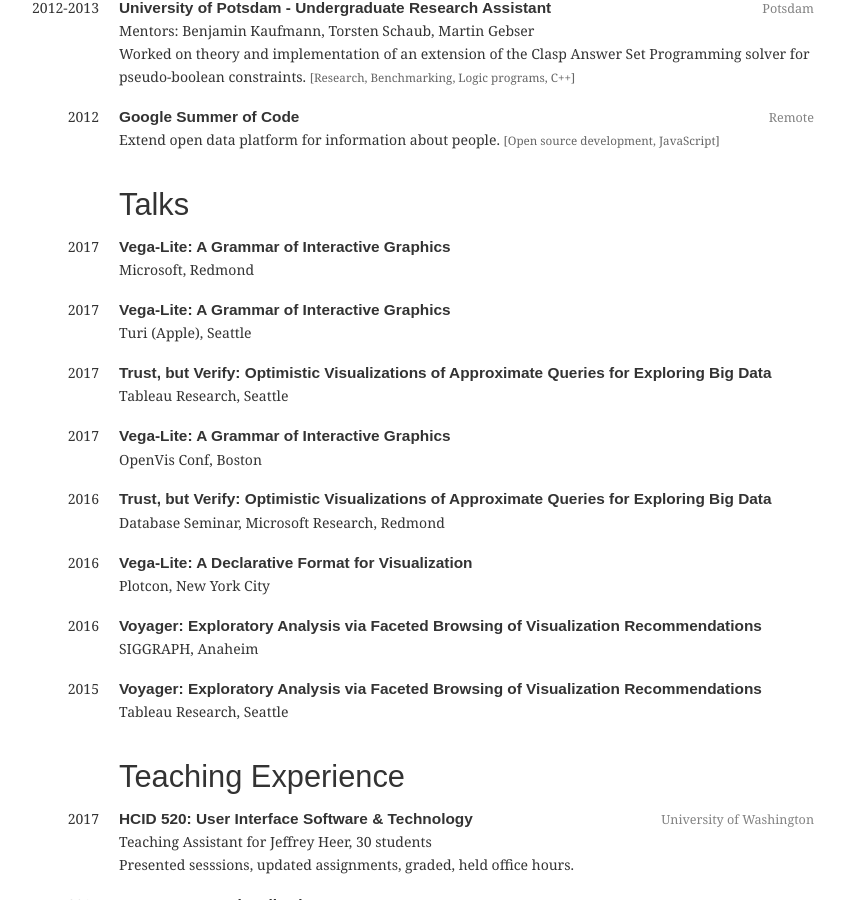
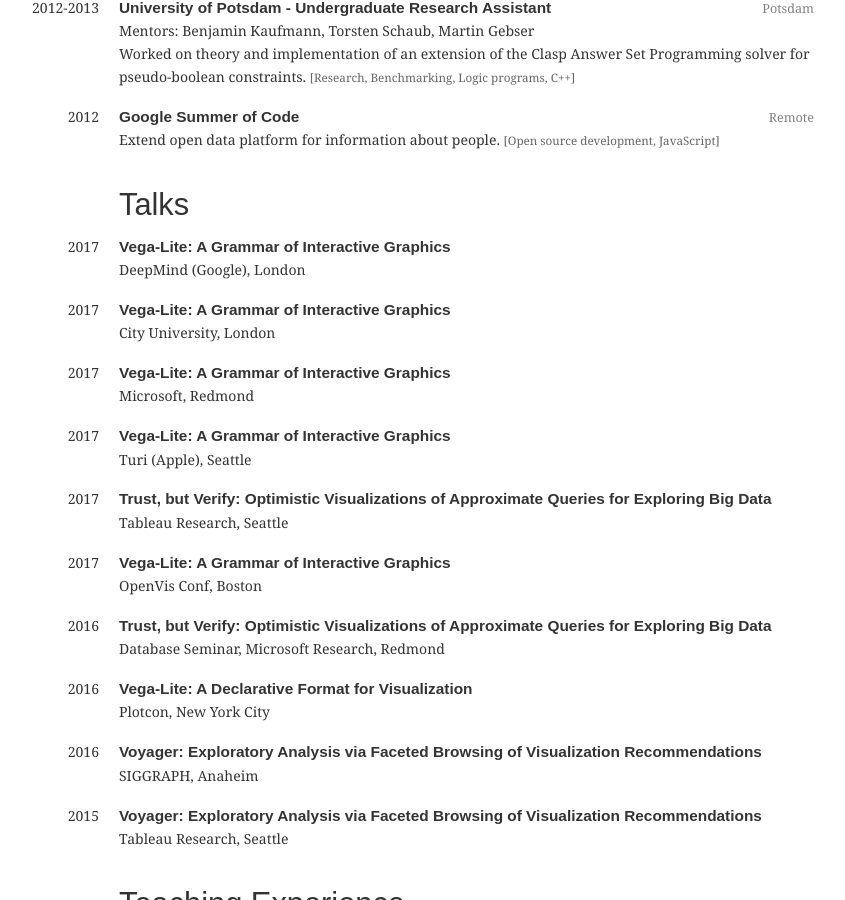
Before and after one commit to domoritz/domoritz.github.io, a Jekyll site: the page built from cv.html, in a window 1280 px wide and 900 px high, scrolled down 3762 px. Shown: the whole window, without its empty margins (226-1071 px from the left). Built offline with Jekyll 4.4.1, drawn with Linux system fonts in a browser that asks for light colours.

Commit message:
Add city and deepmind talks

```diff
--- a/_data/talks.yml
+++ b/_data/talks.yml
@@ -1,3 +1,9 @@
+- title: "Vega-Lite: A Grammar of Interactive Graphics"
+  location: DeepMind (Google), London
+  year: 2017
+- title: "Vega-Lite: A Grammar of Interactive Graphics"
+  location: City University, London
+  year: 2017
 - title: "Vega-Lite: A Grammar of Interactive Graphics"
   location: Microsoft, Redmond
   year: 2017
```
